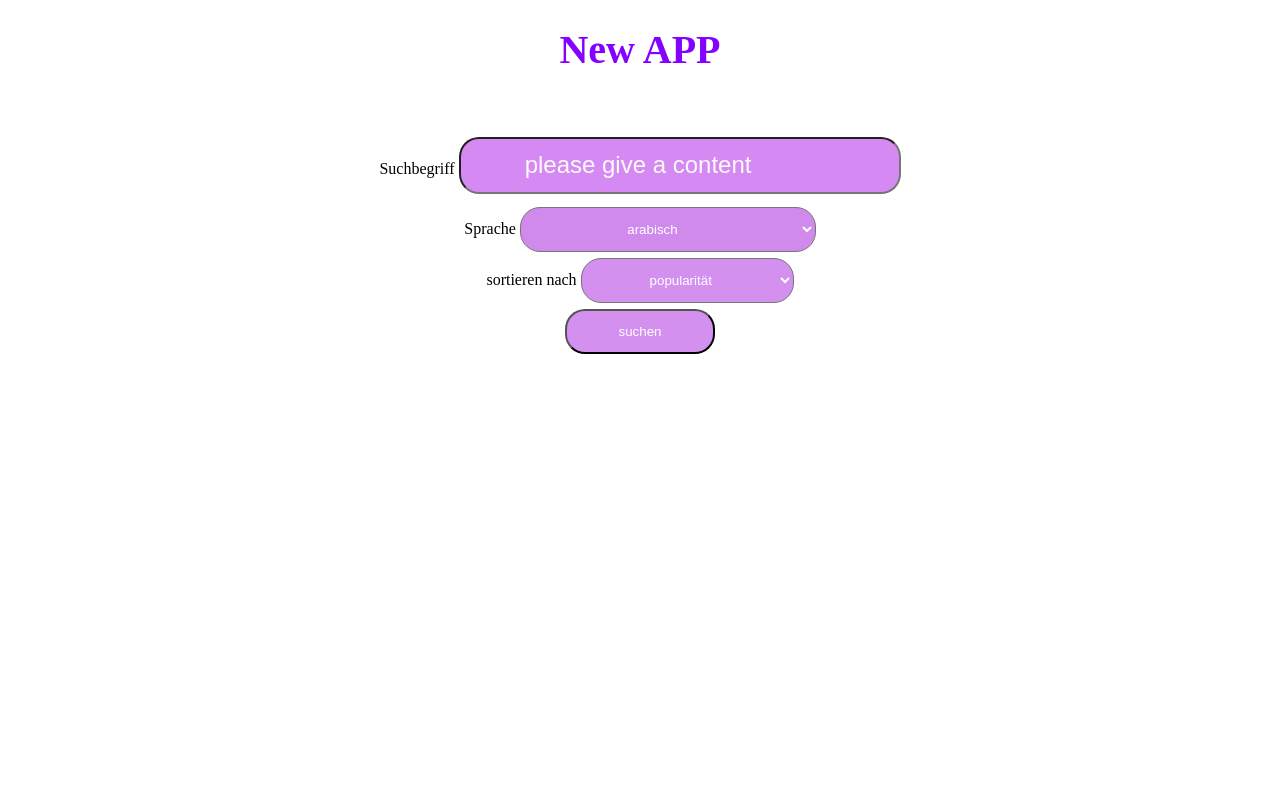
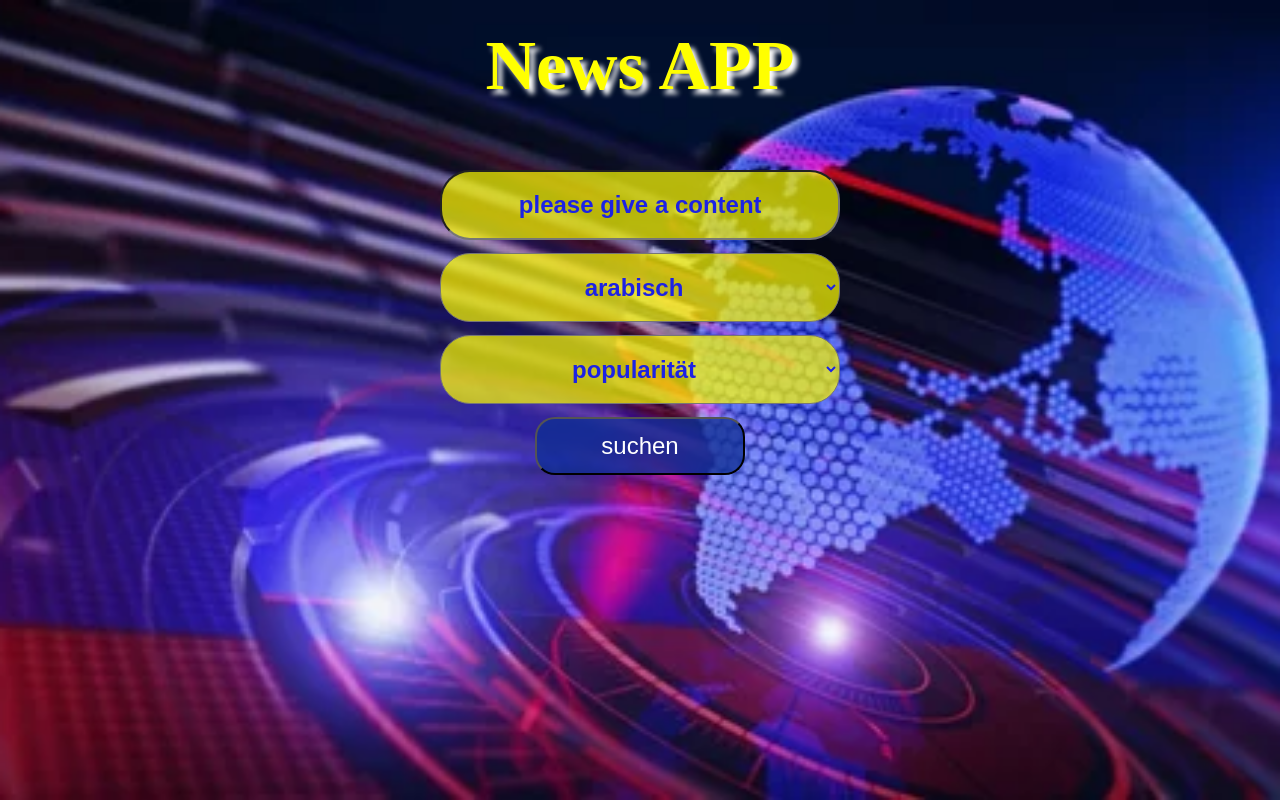
Before and after one commit to Zied1981/News-APP, a plain HTML site: page index.html in a window 1280 px wide. Drawn offline with Linux system fonts and the light colour scheme.

Commit message:
done css

```diff
--- a/assets/css/style.css
+++ b/assets/css/style.css
@@ -7,10 +7,21 @@ img {
   max-width: 100%;
   margin-bottom: 2vw;
 }
+body {
+  min-height: 100vh;
+}
+html {
+  background: url(../img/1.webp) center no-repeat;
+  background-size: cover;
+}
+main {
+  width: 1200px;
+  margin: auto;
+}
 a {
   text-decoration: none;
   margin-bottom: 1vw;
-  padding: 1vw 3vw;
+  padding: 1vw 9vw;
   text-align: center;
   background-color: aquamarine;
   border-radius: 20px;
@@ -18,53 +29,48 @@ a {
 h1 {
   text-align: center;
   padding: 2vw;
-  color: rgb(132, 0, 255);
-  font-size: 40px;
+  color: rgb(255, 255, 0);
+  font-size: 70px;
+  text-shadow: 5px 5px 5px white;
 }
 h3 {
   font-size: 24px;
 }
-#inputText {
-  padding: 1vw 5vw;
-  border-radius: 20px;
-  background-color: rgb(213, 137, 243);
-  color: white;
+#inputText,
+#language,
+#sortieren {
+  padding: 1.5vw 6vw;
+  border-radius: 30px;
+  background-color: rgba(255, 255, 0, 0.699);
+
+  font-weight: 800;
   font-size: 24px;
+  color: rgb(28, 34, 228);
+  width: 400px;
+  text-align: center;
 }
 
 #inputText::placeholder {
-  color: rgb(253, 249, 249);
-}
-#language {
-  padding: 1vw 8vw;
-  border-radius: 20px;
-  background-color: rgb(208, 138, 236);
-  color: white;
-}
-#sortieren {
-  padding: 1vw 5vw;
-  border-radius: 20px;
-  background-color: rgb(212, 144, 239);
-  color: white;
+  color: rgb(28, 34, 228);
+  font-size: 24px;
 }
 
 form {
   display: flex;
   justify-content: center;
   align-items: center;
-
   flex-direction: column;
-  gap: 0.5vw;
+  gap: 1vw;
   margin: auto;
-
   margin-bottom: 3vw;
   padding-top: 3vw;
 }
 .button {
-  padding: 1vw 4vw;
   border-radius: 20px;
-  background-color: rgb(212, 144, 239);
+  background-color: rgba(16, 47, 149, 0.783);
   color: white;
+  font-size: 24px;
+  padding: 1vw 5vw;
 }
 
 .contentOutput {
@@ -78,7 +84,19 @@ form {
   align-items: center;
   flex-direction: column;
   text-align: center;
-  background-color: rgb(177, 132, 219);
+  background-color: rgba(235, 242, 48, 0.693);
   border-radius: 20px;
-  opacity: 0.9;
+
+  box-shadow: 5px 10px 5px rgb(255, 254, 254);
 }
+.errortext {
+  padding: 1.5vw 6vw;
+  border-radius: 30px;
+  background-color: rgba(255, 13, 0, 0.699);
+  color: rgb(252, 251, 251);
+  font-weight: 800;
+  display: none;
+  width: 400px;
+  text-align: center;
+  font-size: 24px;
+}
--- a/assets/js/main.js
+++ b/assets/js/main.js
@@ -14,7 +14,8 @@ const fetchNewsData = (event) => {
   console.log(inputText);
   if (inputText.length <= 0) {
     console.log("error");
-    outputText.innerHTML = `<p>please enter a content<p>`;
+    outputText.innerHTML = `<p>please enter a content!!!<p>`;
+    outputText.style.display = "block";
     return;
   }
   let selectedlang = document.querySelector("#language").value;
--- a/index.html
+++ b/index.html
@@ -8,19 +8,18 @@
   </head>
   <body>
     <main>
-      <h1>New APP</h1>
+      <h1>News APP</h1>
       <form onsubmit="fetchNewsData(event)">
         <div>
-          <label for="inputText">Suchbegriff</label>
           <input
             type="text"
             placeholder="please give a content"
             id="inputText"
           />
         </div>
+
         <div class="errortext"></div>
         <div>
-          <label for="language">Sprache</label>
           <select id="language">
             <option value="ar">arabisch</option>
             <option value="de">deutsch</option>
@@ -36,7 +35,6 @@
           </select>
         </div>
         <div>
-          <label for="sortieren">sortieren nach</label>
           <select id="sortieren">
             <option value="relevancy">popularität</option>
             <option value="popularity">relevanz</option>
```
Also changed, not shown: assets/img/1.webp (added), temp.txt (added).
